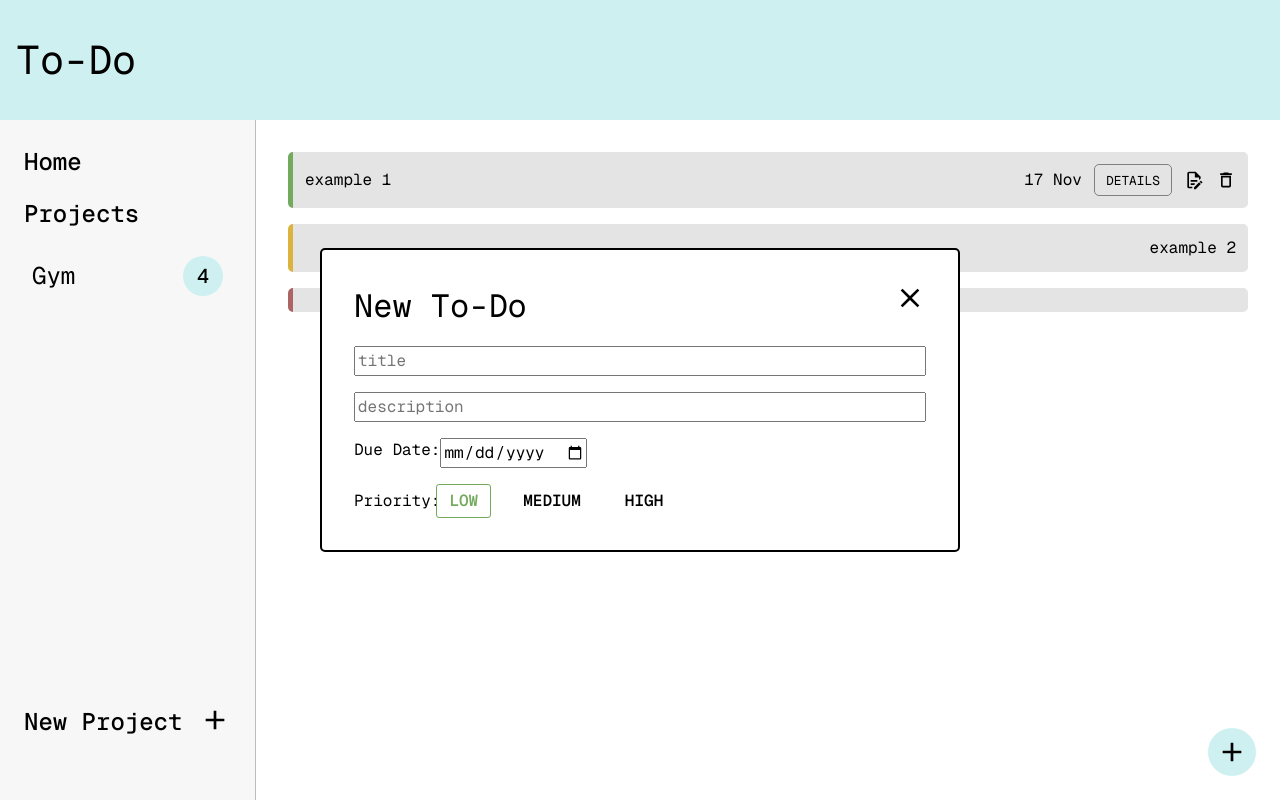
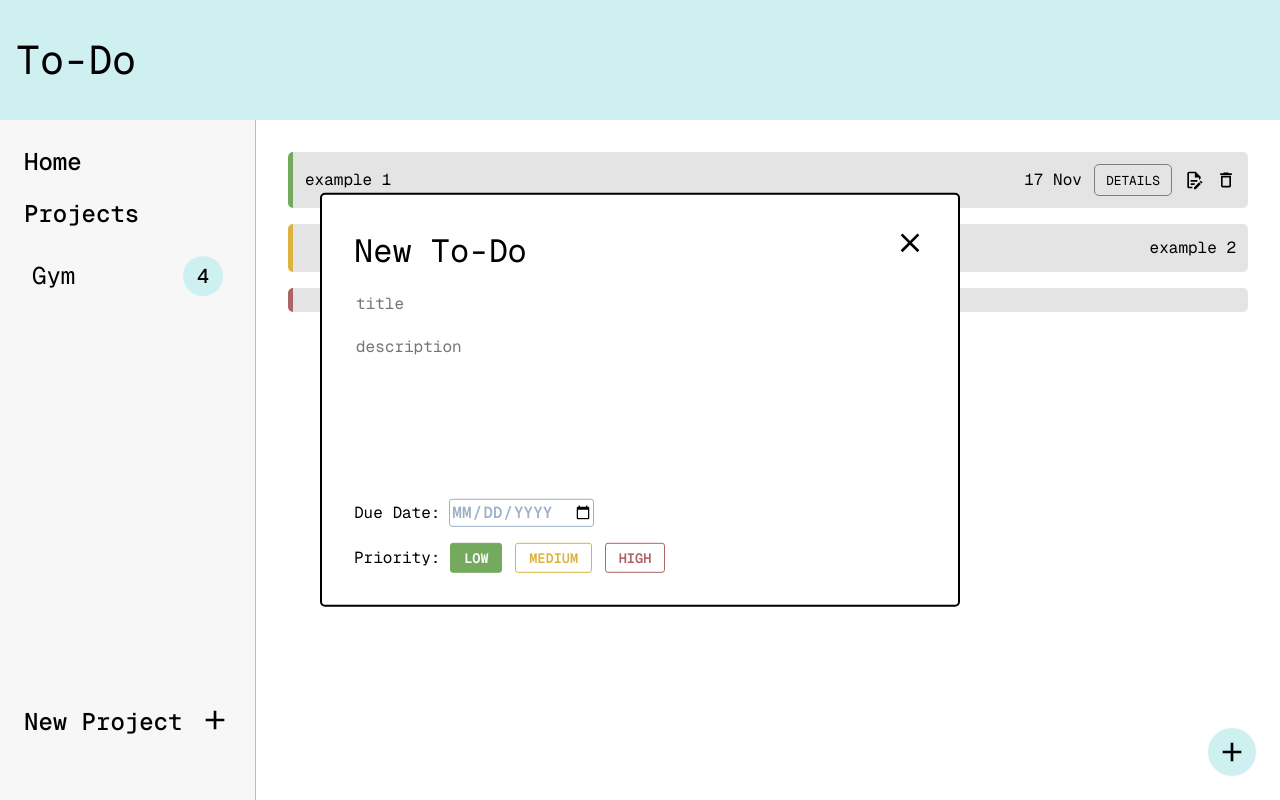
Before and after one commit to ryantohhr/to-do, a website built with webpack: page src/index.html in a window 1280 px wide. Both pictures are taken after a click on the label "LOW". Built offline with nearby package versions, Linux system fonts and the light colour scheme; a web font is replaced by a local one.

Commit message:
Added styles to modals

```diff
--- a/src/index.html
+++ b/src/index.html
@@ -50,20 +50,19 @@
     <div class="add-project-modal">
         <div class="title">New Project <svg class="project-modal-close" xmlns="http://www.w3.org/2000/svg" viewBox="0 0 24 24"><title>close</title><path d="M19,6.41L17.59,5L12,10.59L6.41,5L5,6.41L10.59,12L5,17.59L6.41,19L12,13.41L17.59,19L19,17.59L13.41,12L19,6.41Z" /></svg></div>
         <input id="project-title" placeholder="project title">
-        <button>CREATE PROJECT</button>
+        <button class="create-project-button">CREATE PROJECT</button>
     </div>
     <div class="add-todo-modal">
         <div class="title">New To-Do <svg class="todo-modal-close" xmlns="http://www.w3.org/2000/svg" viewBox="0 0 24 24"><title>close</title><path d="M19,6.41L17.59,5L12,10.59L6.41,5L5,6.41L10.59,12L5,17.59L6.41,19L12,13.41L17.59,19L19,17.59L13.41,12L19,6.41Z" /></svg></div>
         <input id="todo-title" type="text" placeholder="title">
-        <input id="todo-desc" type="text" placeholder="description">
-        <div class="date-container">
-            <div>Due Date:</div><input id="todo-date" type="date">
-        </div>
-        <div class="priority-container">
+        <textarea id="todo-desc" placeholder="description"></textarea>
+            <div class="options-container">
+                <div>Due Date:</div>
+                <input id="todo-date" type="date">
                 <div>Priority:</div>
                 <div class="button-container">
                     <input id="low-priority" name="priority" type="radio" value="low">
-                <label for="low-priority" class="priority-button low-priority-button low-priority-button-active">LOW</label>
+                    <label for="low-priority" class="priority-button low-priority-button">LOW</label>
                     <input id="medium-priority" name="priority" type="radio" value="medium">
                     <label for="medium-priority" class="priority-button medium-priority-button">MEDIUM</label>
                     <input id="high-priority" name="priority" type="radio" value="high">
--- a/src/index.js
+++ b/src/index.js
@@ -39,6 +39,26 @@ const renderModals = (function() {
         toDoModalClose.addEventListener('click', () => {
             addToDoModal.style.display = "none";
         })
+
+        const lowPrioBtn = document.querySelector(".low-priority-button");
+        const medPrioBtn = document.querySelector(".medium-priority-button");
+        const highPrioBtn = document.querySelector(".high-priority-button");
+
+        lowPrioBtn.addEventListener('click', () => {
+            lowPrioBtn.classList.add("low-priority-button-active");
+            medPrioBtn.classList.remove("medium-priority-button-active");
+            highPrioBtn.classList.remove("high-priority-button-active");
+        });
+        medPrioBtn.addEventListener('click', () => {
+            lowPrioBtn.classList.remove("low-priority-button-active");
+            medPrioBtn.classList.add("medium-priority-button-active");
+            highPrioBtn.classList.remove("high-priority-button-active");
+        })
+        highPrioBtn.addEventListener('click', () => {
+            lowPrioBtn.classList.remove("low-priority-button-active");
+            medPrioBtn.classList.remove("medium-priority-button-active");
+            highPrioBtn.classList.add("high-priority-button-active");
+        })
     }
 
     renderProjectModal();
--- a/src/style.css
+++ b/src/style.css
@@ -215,6 +215,7 @@ div.add-project-modal > button {
   justify-self: flex-end;
   font-size: 0.75rem;
   padding: 0.5rem;
+  font-weight: 600;
   background-color: white;
   color: #73aa5e;
   border: 1px solid #73aa5e;
@@ -229,10 +230,12 @@ div.add-project-modal > div.title > svg {
 
 div.add-project-modal > input {
   border: none;
+  outline: none;
 }
 
-div.add-project-modal > input:focus {
-  outline: none;
+.create-project-button:hover {
+  background-color: #73aa5e;
+  color: white;
 }
 
 div.add-todo-modal {
@@ -260,6 +263,18 @@ div.add-todo-modal > div.title > svg {
   height: 2rem;
 }
 
+div.add-todo-modal > input {
+  outline: none;
+  border: none;
+}
+
+#todo-desc {
+  height: 150px;
+  resize: none;
+  border: none;
+  outline: none;
+}
+
 div.date-container {
   display: flex;
 }
@@ -275,13 +290,12 @@ div.button-container {
 
 .priority-button {
   display: flex;
-  justify-content: center;
   align-items: center;
-  margin: 0 1.5rem 0 -5px;
-  padding: 0.25rem 0.75rem;
+  margin-right: 0.75rem;
+  padding: 0.25rem 0.8rem;
   border-radius: 3px;
-  font-size: 1rem;
-  font-weight: 550;
+  font-size: 0.85rem;
+  font-weight: 600;
   cursor: pointer;
   transition: all .3s;
 }
@@ -298,3 +312,44 @@ input[type="radio"] {
   border: 1px solid #73aa5e;
   color: #73aa5e;
 }
+
+.low-priority-button-active {
+  color: white;
+  background-color: #73aa5e;
+}
+
+.medium-priority-button {
+  border: 1px solid #ddb340;
+  color: #ddb340;
+}
+
+.medium-priority-button-active {
+  color: white;
+  background-color: #ddb340;
+}
+
+.high-priority-button {
+  border: 1px solid #ad6464;
+  color: #ad6464;
+}
+
+.high-priority-button-active {
+  color: white;
+  background-color: #ad6464;
+}
+
+input[type="date"] {
+  border: 1px solid #9cb0c9;
+  text-transform: uppercase;
+  font-weight: 550;
+  color: #9cb0c9;
+  border-radius: 3px;
+}
+
+div.options-container {
+  display: grid;
+  row-gap: 1rem;
+  grid-template-columns: 1fr 5fr;
+  justify-items: flex-start;
+  align-items: center;
+}
```
Lines whose indentation alone changed are shown as unchanged.
